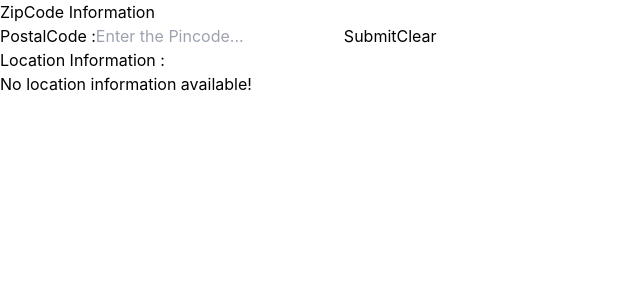
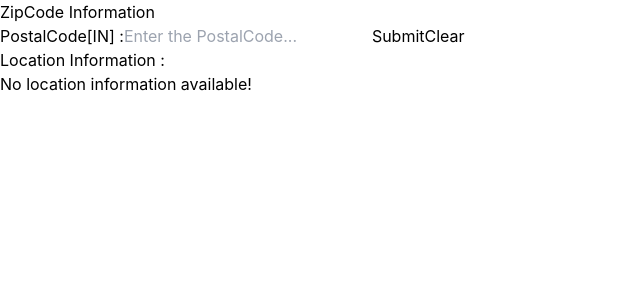
Before and after one commit to arunprasanthm7/zipcode-information-app, a React (Create React App) app: page / in a window 1280 px wide. Shown: the top 300 px of the page, without its empty margins (0-640 px from the left). Built offline with nearby package versions, Linux system fonts and the light colour scheme.

Commit message:
placename error updated

```diff
--- a/src/components/LocationInfo.jsx
+++ b/src/components/LocationInfo.jsx
@@ -14,7 +14,7 @@ export function LocationInfo({ locationData }) {
           </div>
           <div className="flex text-[12px] gap-1 text-sm ">
             <div className="font-semibold">Place Name :</div>
-            <div>{locationData.places[0].placename}</div>
+            <div>{locationData.places[0]['place name']}</div>
           </div>
         </div>
       ) : (
--- a/src/components/PostalCode.jsx
+++ b/src/components/PostalCode.jsx
@@ -10,14 +10,14 @@ export function PostalCode({ onZipCodeSubmit }, { clearLocationInfo }) {
   return (
     <form className="flex gap-4 items-center">
       <label htmlFor="zipCodeInput" className="text-base font-semibold ">
-        PostalCode :
+        PostalCode[IN] :
       </label>
       <input
         type="text"
         id="zipCodeInput"
         value={zipCode}
         onChange={(e) => setZipCode(e.target.value)}
-        placeholder="Enter the Pincode..."
+        placeholder="Enter the PostalCode..."
         required
         className="text-[14px] pl-1 h-6 border border-black rounded "
       />
```
